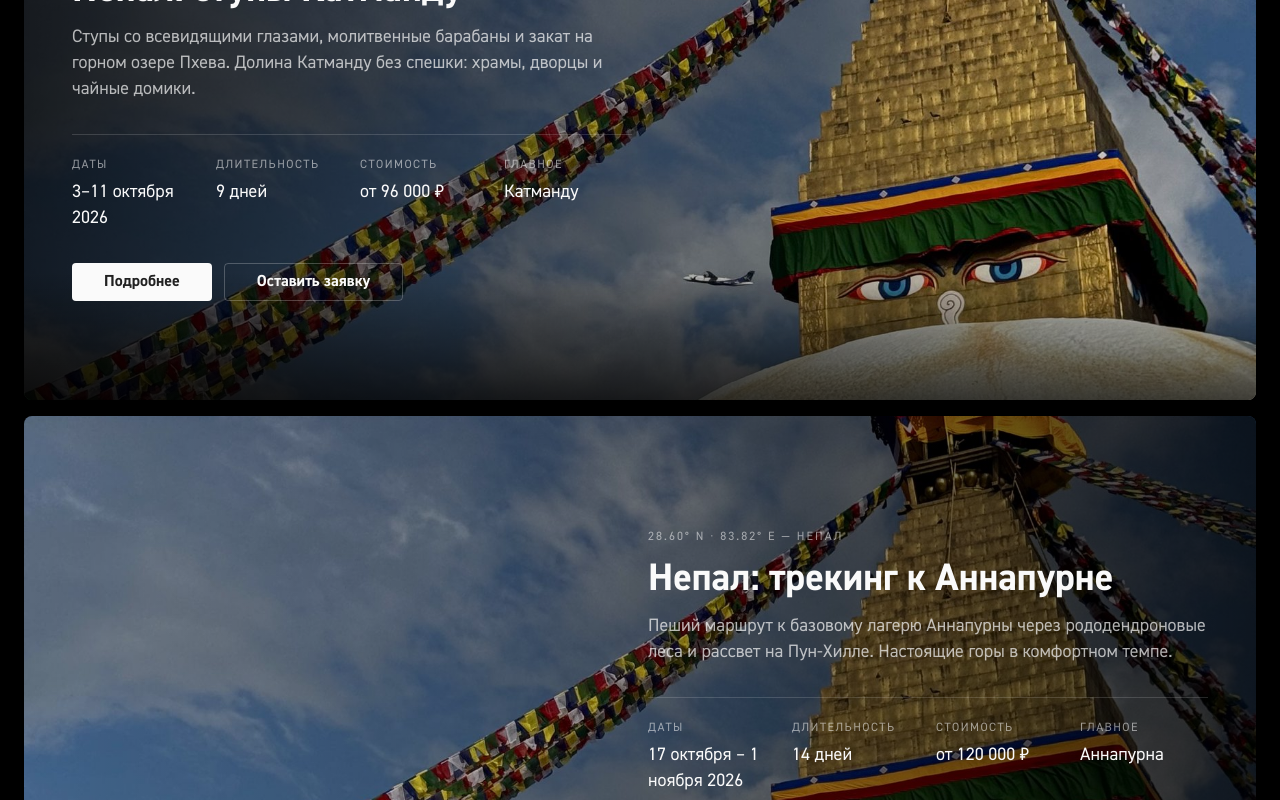
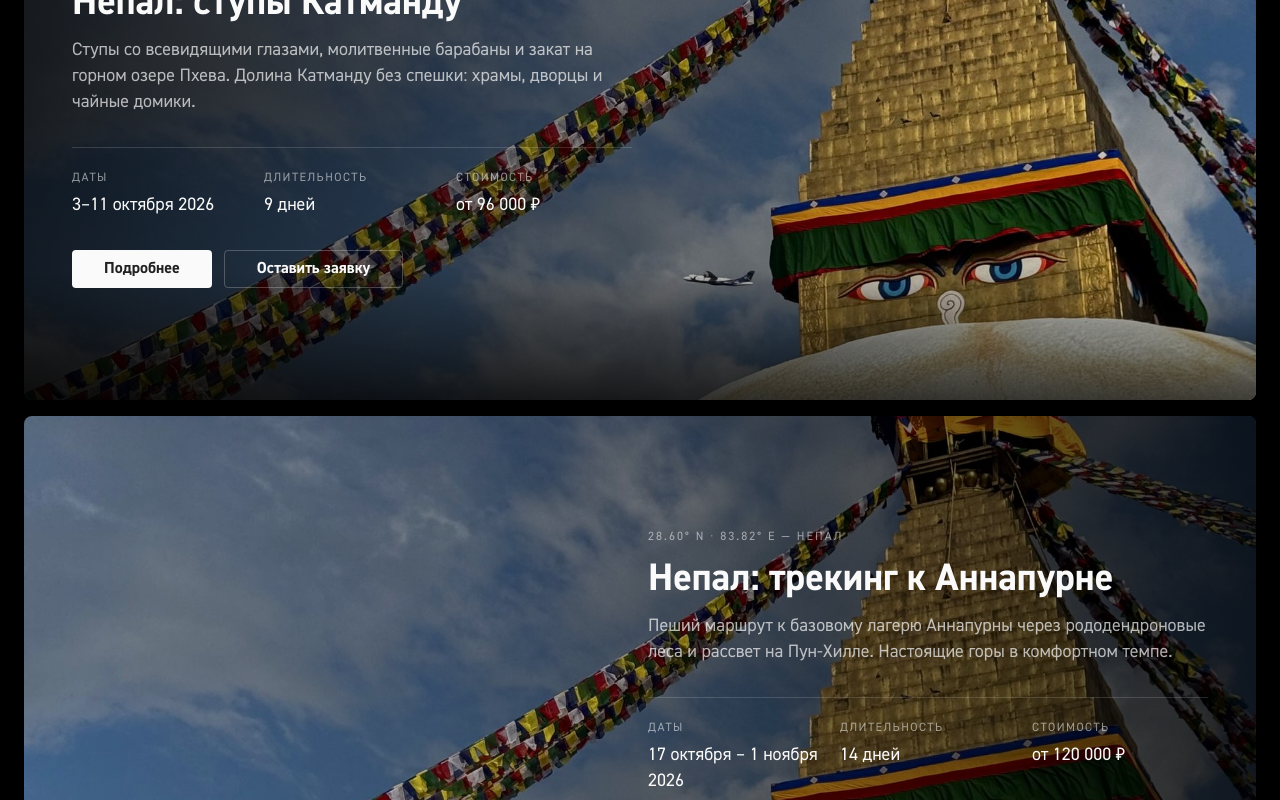
Before and after one commit to fifulina-uxui/wild-soul-routes, a React (Vite) app: page / in a window 1280 px wide. Shown: the part 1160-1960 px from the top of the page. Built offline with nearby package versions, Linux system fonts and the light colour scheme.

Commit message:
Карточки туров: убрано поле «Главное»

```diff
--- a/src/pages/ToursPage.tsx
+++ b/src/pages/ToursPage.tsx
@@ -114,7 +114,7 @@ export default function ToursPage() {
                     {tour.description}
                   </p>
 
-                  <div className="mt-8 grid grid-cols-[repeat(4,minmax(0,1fr))_auto] items-end gap-4 border-t border-[rgb(255_255_255/15%)] pt-5">
+                  <div className="mt-8 grid grid-cols-[repeat(3,minmax(0,1fr))_auto] items-end gap-4 border-t border-[rgb(255_255_255/15%)] pt-5">
                     <div>
                       <dt className="text-[12px] uppercase leading-5 tracking-[0.12em] text-[rgb(250_250_250/55%)]">
                         {t.tours.meta.start}
@@ -133,12 +133,6 @@ export default function ToursPage() {
                       </dt>
                       <dd className="mt-1 text-[18px] leading-[26px] text-[#fafafa]">{tour.price}</dd>
                     </div>
-                    <div>
-                      <dt className="text-[12px] uppercase leading-5 tracking-[0.12em] text-[rgb(250_250_250/55%)]">
-                        {t.tours.meta.highlight}
-                      </dt>
-                      <dd className="mt-1 text-[18px] leading-[26px] text-[#fafafa]">{tour.highlight}</dd>
-                    </div>
                     <Link
                       to={`/tours/${tour.id}`}
                       className="inline-flex min-h-[42px] shrink-0 items-center justify-center justify-self-end rounded-[4px] bg-[#fafafa] px-8 py-2 text-[16px] font-bold leading-[26px] text-[rgb(0_0_0/87%)] transition-colors duration-200 hover:bg-[#e6e6e6] active:bg-[#d6d6d6] max-md:px-4"
--- a/src/sections/Tours.tsx
+++ b/src/sections/Tours.tsx
@@ -81,7 +81,7 @@ export default function Tours() {
                     {tour.description}
                   </p>
 
-                  <dl className="mt-8 grid grid-cols-2 gap-4 border-t border-[rgb(255_255_255/15%)] pt-5 sm:grid-cols-4">
+                  <dl className="mt-8 grid grid-cols-2 gap-4 border-t border-[rgb(255_255_255/15%)] pt-5 sm:grid-cols-3">
                     <div>
                       <dt className="text-[12px] uppercase leading-5 tracking-[0.12em] text-[rgb(250_250_250/55%)]">
                         {t.tours.meta.start}
@@ -99,12 +99,6 @@ export default function Tours() {
                         {t.tours.meta.price}
                       </dt>
                       <dd className="mt-1 text-[18px] leading-[26px] text-[#fafafa]">{tour.price}</dd>
-                    </div>
-                    <div>
-                      <dt className="text-[12px] uppercase leading-5 tracking-[0.12em] text-[rgb(250_250_250/55%)]">
-                        {t.tours.meta.highlight}
-                      </dt>
-                      <dd className="mt-1 text-[18px] leading-[26px] text-[#fafafa]">{tour.highlight}</dd>
                     </div>
                   </dl>
 
```
